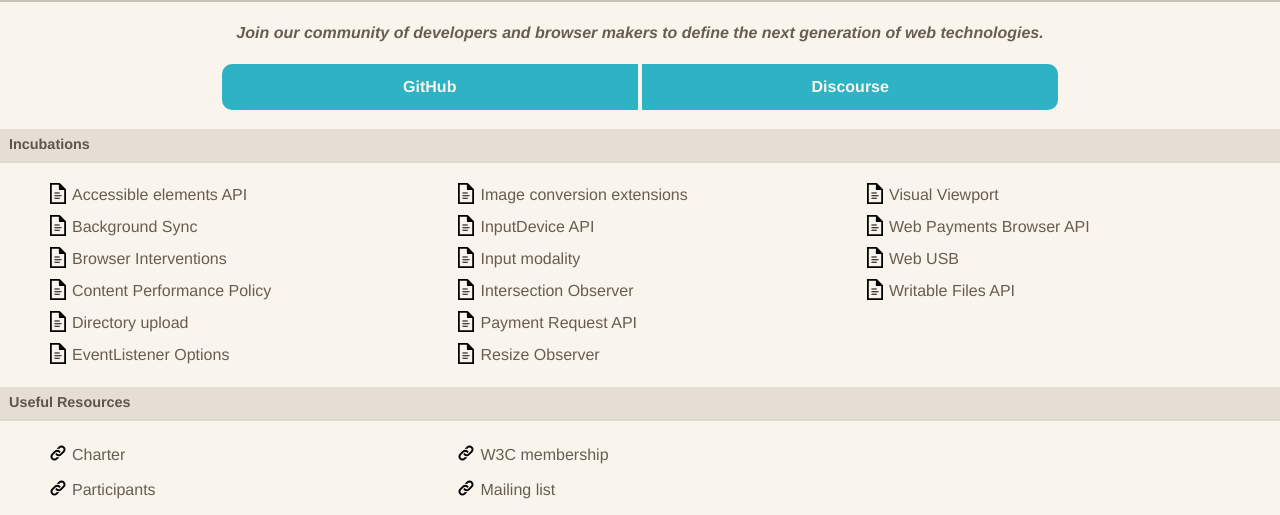
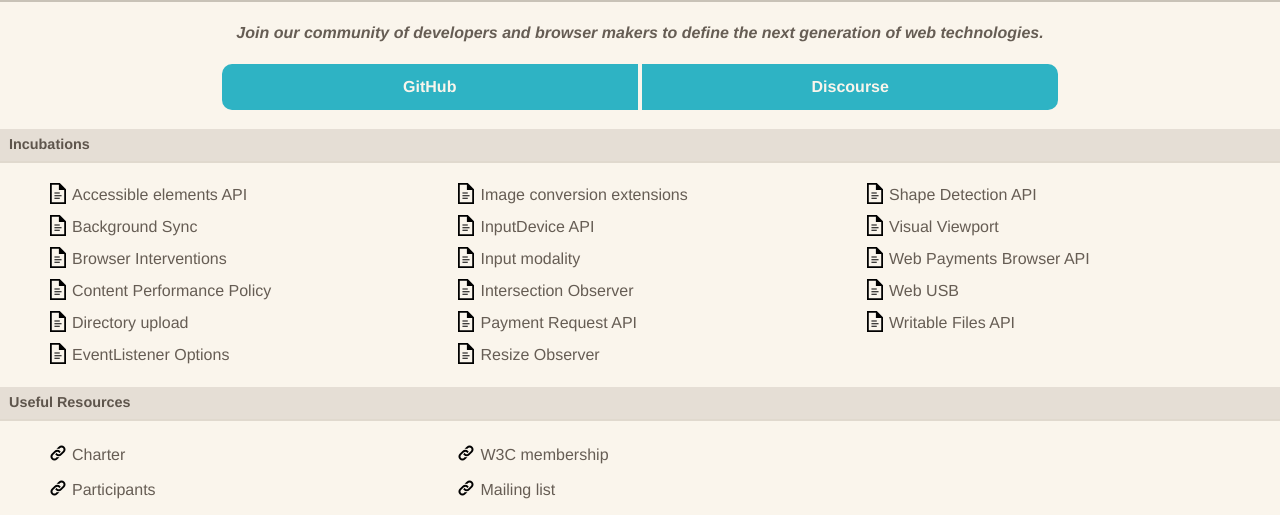
Before and after one commit to WICG/wicg.io, a plain HTML site: page index.html in a window 1280 px wide. Shown: the part 86-601 px from the top of the page. Drawn offline with Linux system fonts and the light colour scheme.

Commit message:
Add shape-detection-api entry (#8)

```diff
--- a/index.html
+++ b/index.html
@@ -106,6 +106,11 @@
           </a>
         </li>
         <li>
+          <a href="https://github.com/WICG/shape-detection-api">
+            Shape Detection API
+          </a>
+        </li>
+        <li>
           <a href="https://github.com/WICG/ViewportAPI">
             Visual Viewport
           </a>
```
